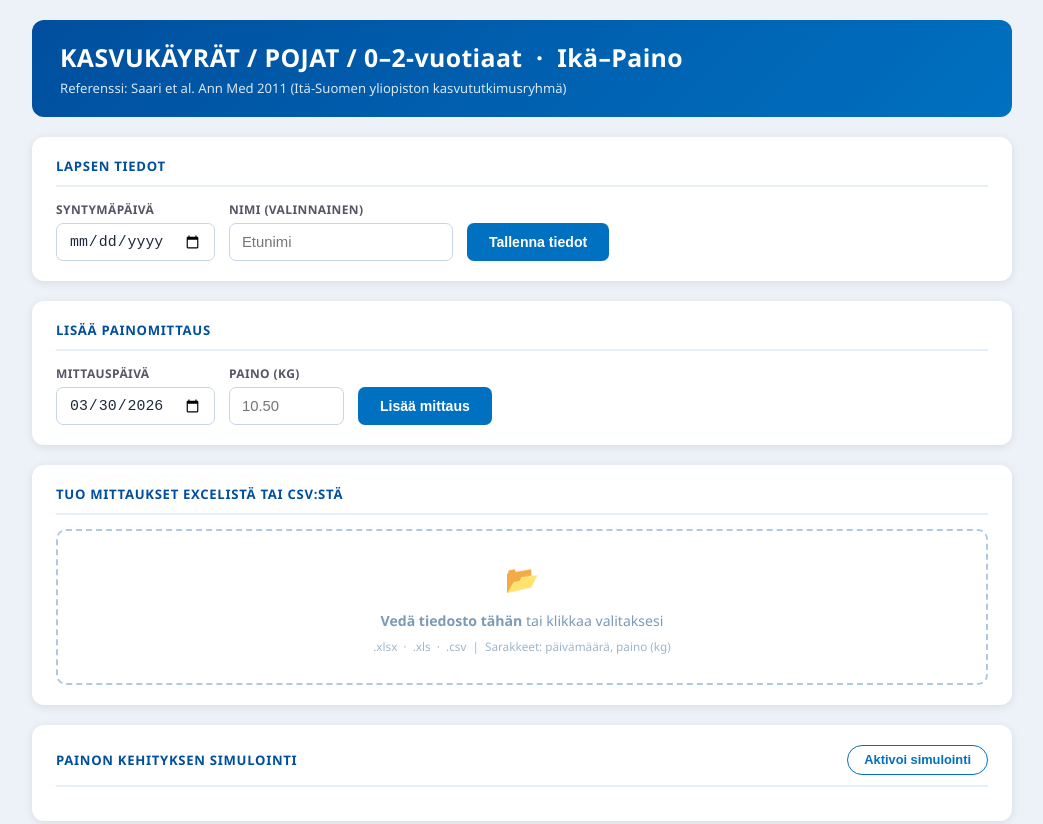
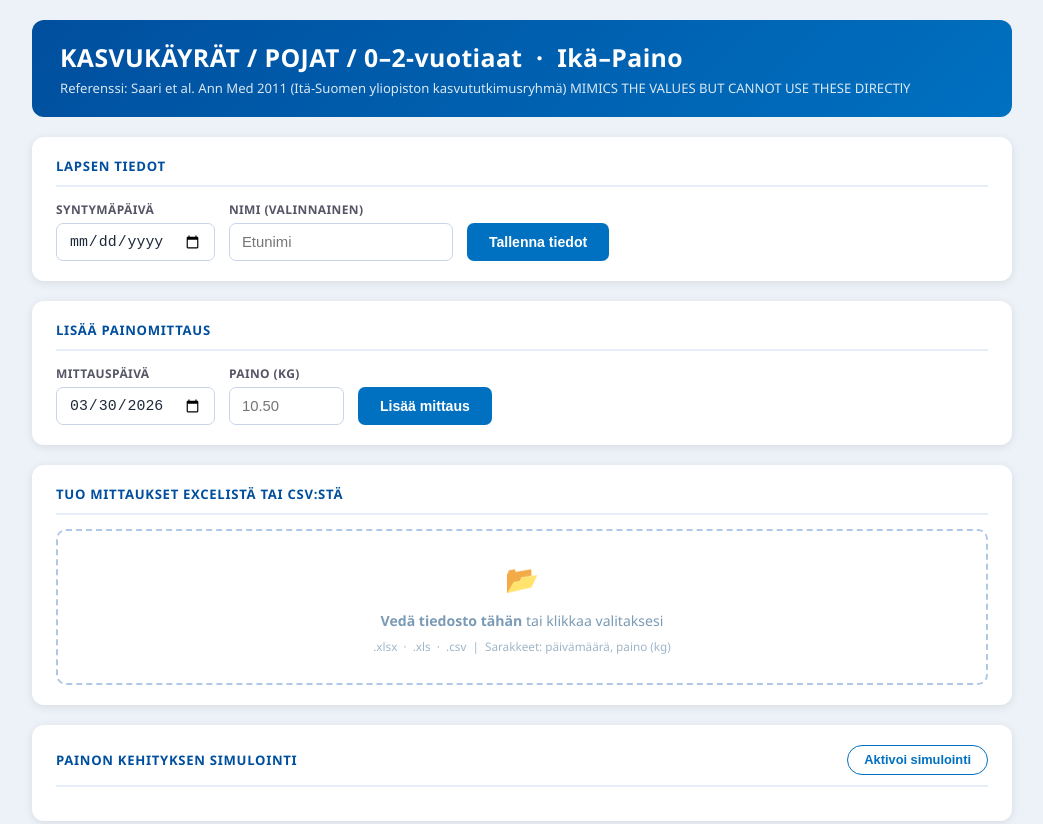
Before and after one commit to Iirosii/Kasvuk, a plain HTML site: page index.html in a window 1280 px wide. Shown: the top 824 px of the page, without its empty margins (118-1161 px from the left). Drawn offline with nearby package versions, Linux system fonts and the light colour scheme.

Commit message:
Update index.html

```diff
--- a/index.html
+++ b/index.html
@@ -3,7 +3,7 @@
 <head>
   <meta charset="UTF-8">
   <meta name="viewport" content="width=device-width, initial-scale=1.0">
-  <title>Kasvukäyrät – Pojat 0–2 v | Ikä–Paino</title>
+  <title>Kasvukäyrät – Pojat 0–2 v | Ikä–Paino NOT AUTHORIZED DATA</title>
   <script src="https://cdn.jsdelivr.net/npm/chart.js@4.4.0/dist/chart.umd.min.js"></script>
   <script src="https://cdn.jsdelivr.net/npm/xlsx@0.18.5/dist/xlsx.full.min.js"></script>
   <style>
@@ -288,7 +288,7 @@
 
   <header>
     <h1>KASVUKÄYRÄT / POJAT / 0–2-vuotiaat &nbsp;·&nbsp; Ikä–Paino</h1>
-    <p>Referenssi: Saari et al. Ann Med 2011 (Itä-Suomen yliopiston kasvututkimusryhmä)</p>
+    <p>Referenssi: Saari et al. Ann Med 2011 (Itä-Suomen yliopiston kasvututkimusryhmä) MIMICS THE VALUES BUT CANNOT USE THESE DIRECTlY</p>
   </header>
 
   <!-- Profile -->
```
